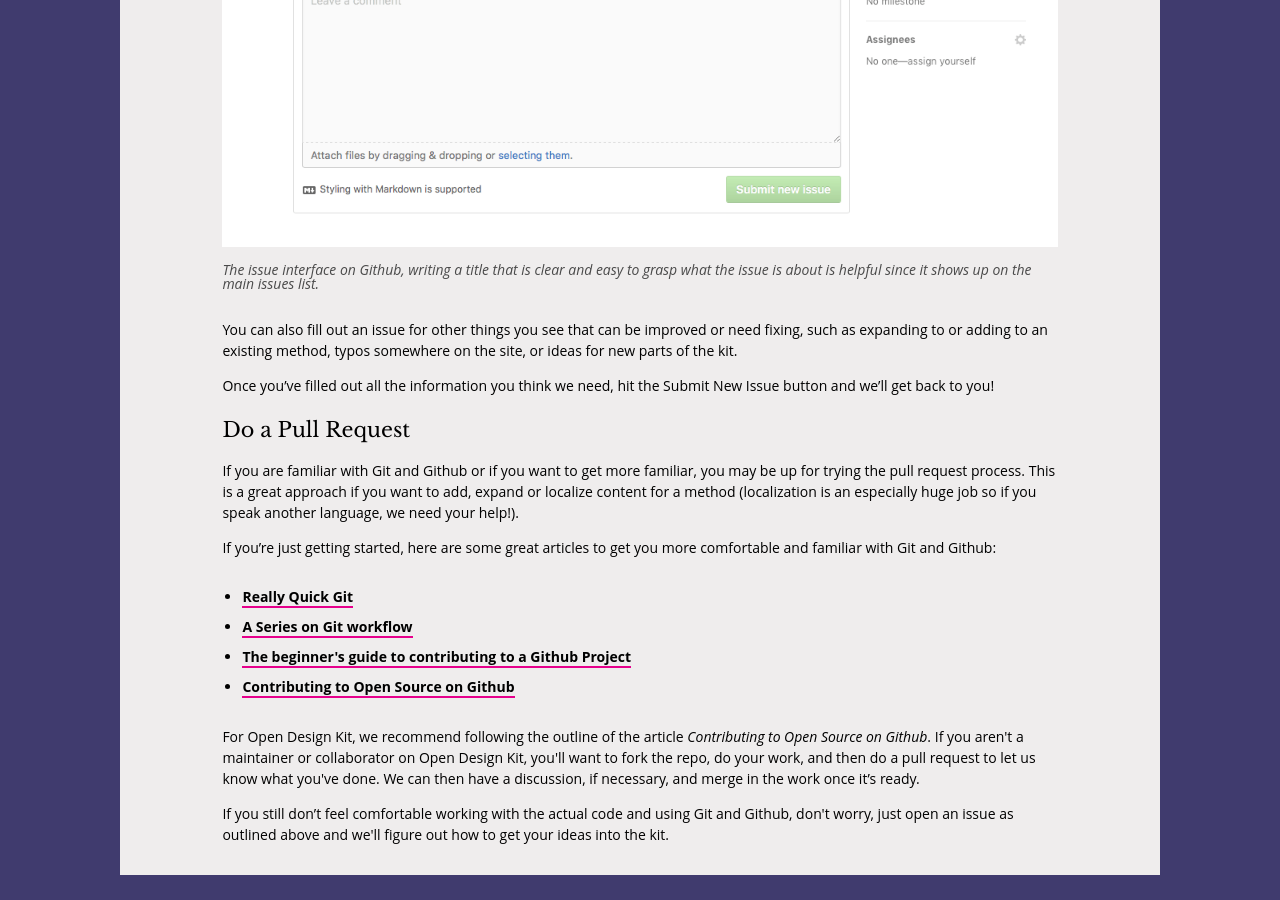
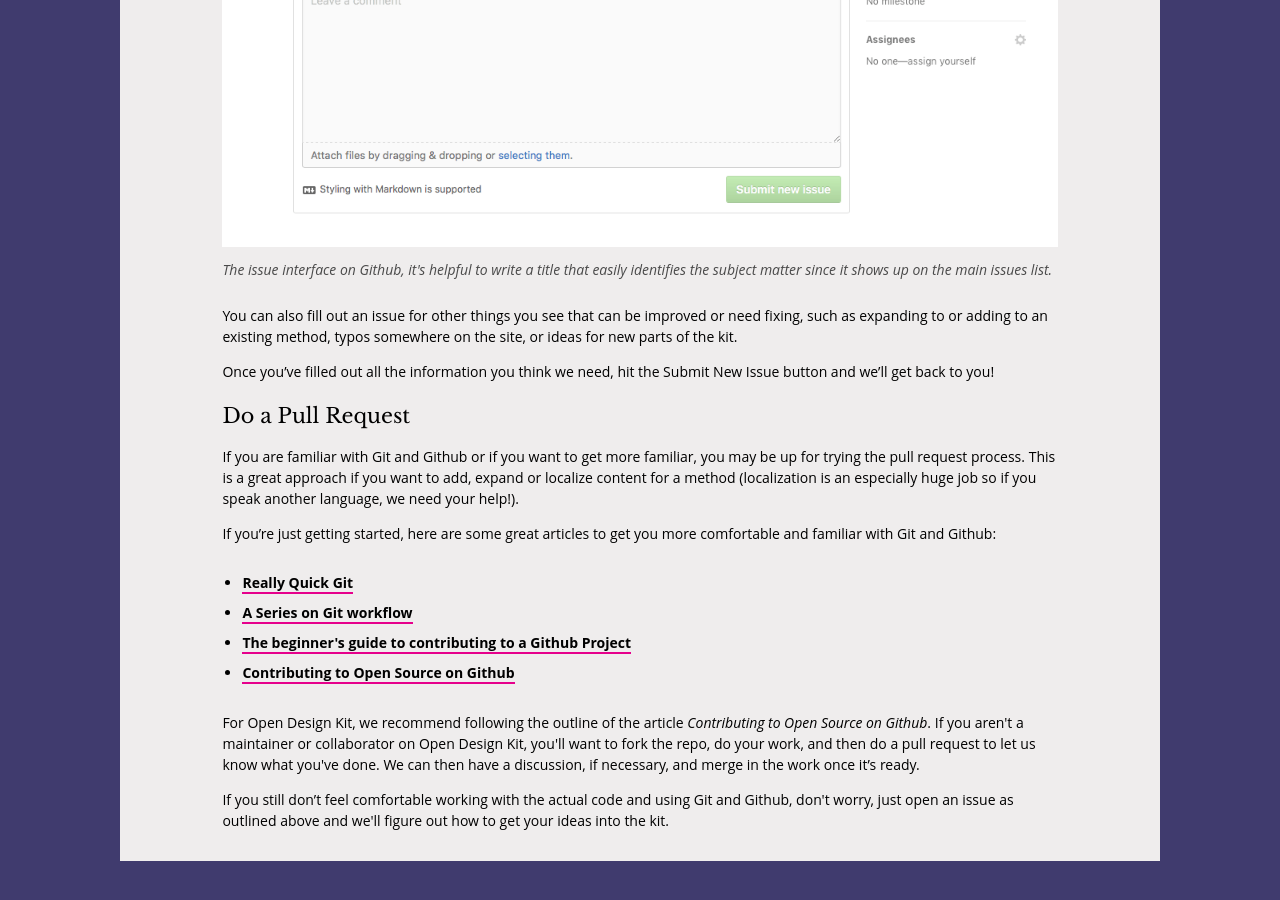
Before and after one commit to open-design-kit/opendesignkit, a Jekyll site: the page built from contribute/index.html, in a window 1280 px wide and 900 px high, scrolled down 1760 px. Built offline with Jekyll 4.4.1, drawn with Linux system fonts in a browser that asks for light colours.

Commit message:
update figcaption per edits in #187

```diff
--- a/contribute/index.html
+++ b/contribute/index.html
@@ -27,7 +27,7 @@
     <p>First, give your issue a title. This should briefly but clearly identify the content, because that’s what will show up in the list of issues. Then you’ll want to tell us what’s going on. Do you want to write a method? Cool, let us know which one and what works best for you to write it, such as a Google Doc, a gist, or maybe you use something else you can share? One note: if you are familiar with markdown it’s helpful to write methods in that since we are using that as our base for the content of the site.</p>
     <figure class="figure">
         <img src="/img/contribute/github-issue-interface.png" alt="Github issue interface" />
-        <figcaption class="figcaption">The issue interface on Github, writing a title that is clear and easy to grasp what the issue is about is helpful since it shows up on the main issues list.</figcaption>
+        <figcaption class="figcaption">The issue interface on Github, it's helpful to write a title that easily identifies the subject matter since it shows up on the main issues list.</figcaption>
     </figure>
     <p>You can also fill out an issue for other things you see that can be improved or need fixing, such as expanding to or adding to an existing method, typos somewhere on the site, or ideas for new parts of the kit.</p>
     <p>Once you’ve filled out all the information you think we need, hit the Submit New Issue button and we’ll get back to you!</p>
```
